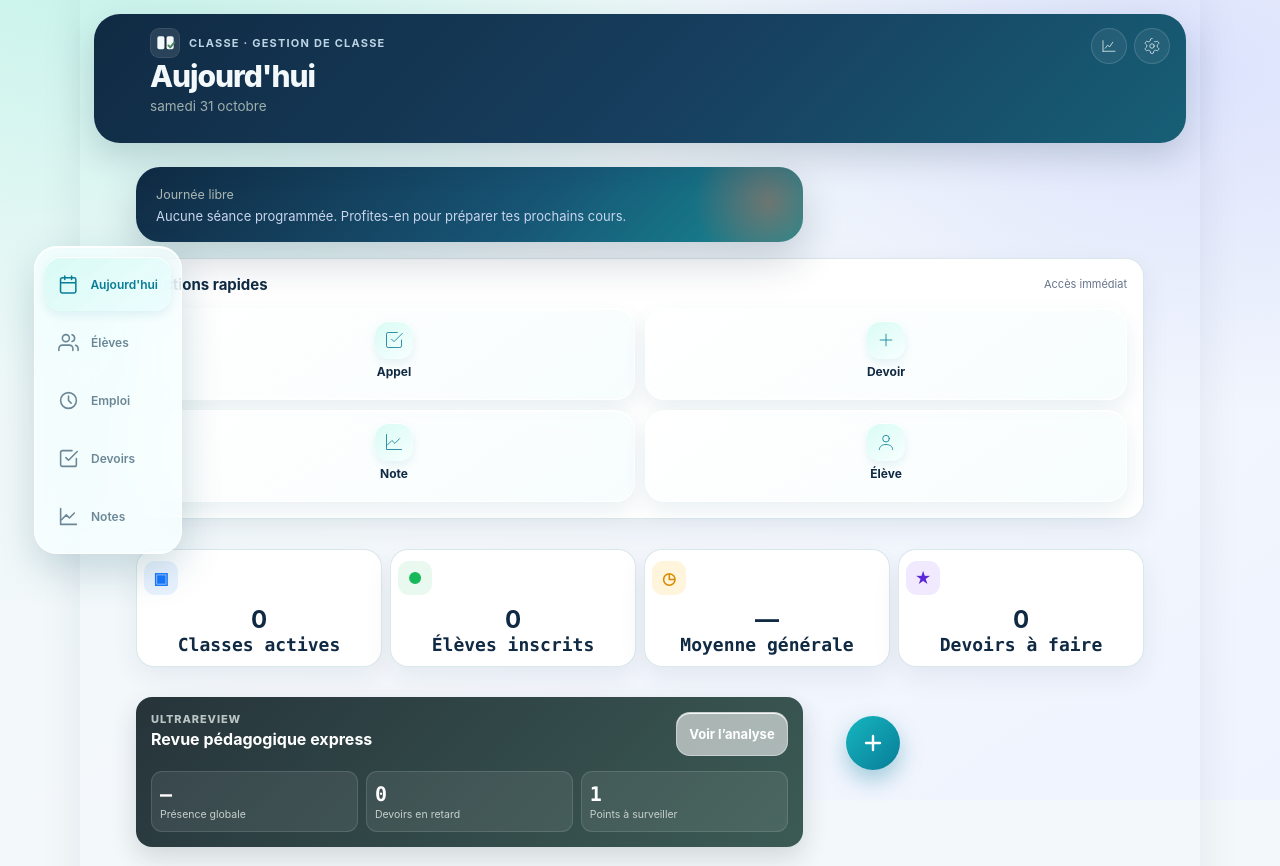
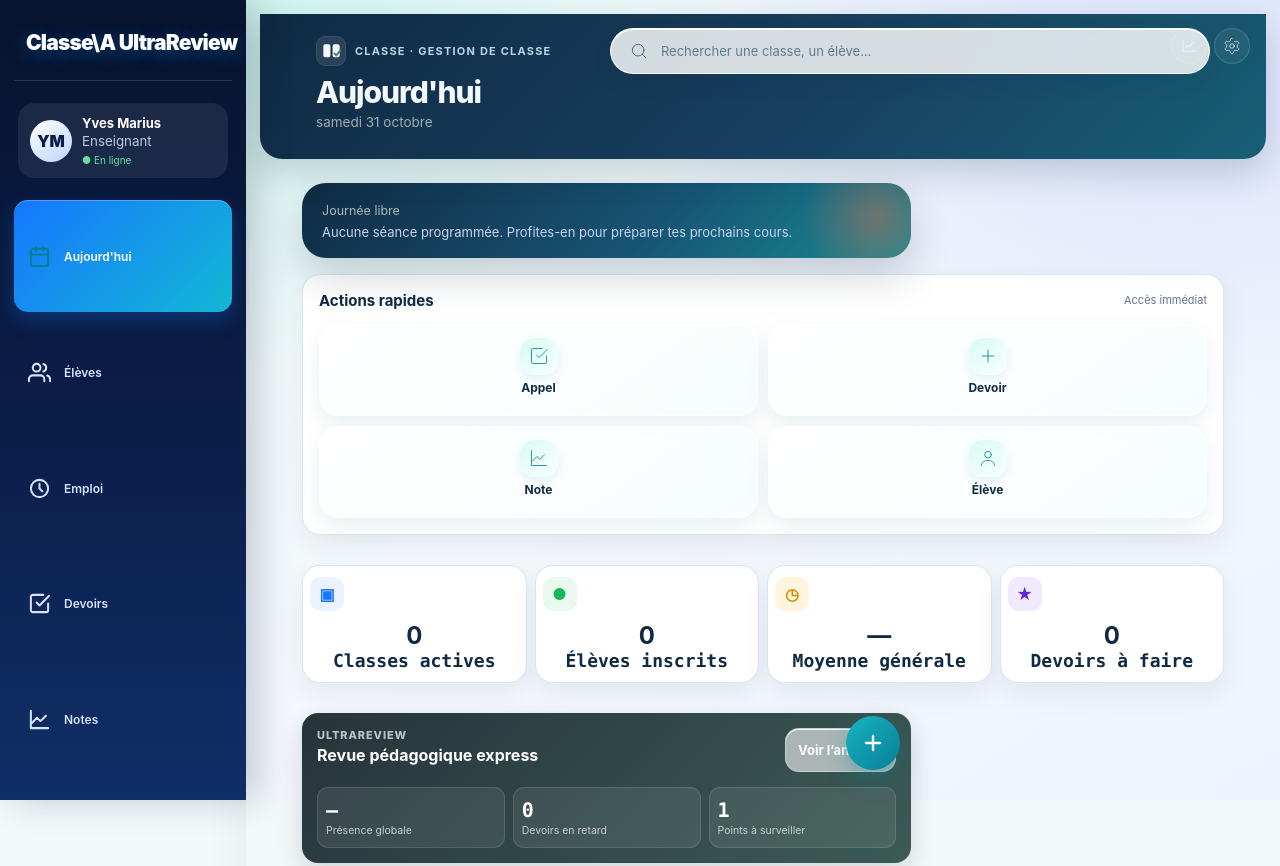
Before and after one commit to Yves19011999/Class_app, a website with bundled scripts: page index.html in a window 1280 px wide. Shown: the top 866 px of the page. Built offline with nearby package versions, Linux system fonts and the light colour scheme; what @capacitor/core would draw is missing.

Commit message:
Match UltraReview dashboard reference layout

```diff
--- a/app.js
+++ b/app.js
@@ -747,6 +747,7 @@ async function lockApp(){const hash=localStorage.getItem('classe_pin_hash');if(!
 function renderTopbar(){
   const el=document.getElementById('topbarTitle'),sub=document.getElementById('topbarSub'),ey=document.getElementById('topbarEyebrow');
   ey.textContent=getAppName();
+  const globalSearch=document.getElementById('globalSearch'); if(globalSearch) globalSearch.value=state.studentsSearch||'';
   const titles={today:"Aujourd'hui",students:'Élèves',schedule:'Planning',homework:'Devoirs',grades:'Notes',stats:'Statistiques'};el.textContent=titles[state.currentTab]||'Classe';sub.textContent=state.currentTab==='today'?fmtDateLong(todayISO()):'';
 }
 function renderAll(){renderTopbar();renderToday();renderStudents();renderSchedule();renderHomework();renderGrades();renderStats();updateFab();}
@@ -758,6 +759,7 @@ function setupTabs(){
     renderTopbar(); updateFab(); window.scrollTo(0,0);
   });
   document.getElementById('topbarSettings').onclick=()=>{haptic();openSettings();};
+  document.getElementById('globalSearch')?.addEventListener('input',e=>{state.studentsSearch=e.target.value.trim();const tab=document.querySelector('.tab[data-tab="students"]');if(state.currentTab!=='students'){tab?.click();}else renderStudents();});
   document.getElementById('topbarInsights').onclick=()=>{haptic();
     const tab=document.querySelector('.tab[data-tab="stats"]');
     if(tab) document.querySelectorAll('.tab').forEach(t=>t.classList.toggle('active',t===tab));
--- a/index.html
+++ b/index.html
@@ -821,6 +821,7 @@
   .sheet-overlay{background:rgba(8,35,50,.46);backdrop-filter:blur(9px);-webkit-backdrop-filter:blur(9px);}
   .sheet{border:1px solid rgba(255,255,255,.82);border-radius:28px 28px 0 0;background:rgba(247,255,255,.95);box-shadow:0 -18px 54px rgba(8,55,70,.24);}
   .toast{background:rgba(16,42,67,.92);backdrop-filter:blur(16px);-webkit-backdrop-filter:blur(16px);}
+  .topbar-head{display:flex;align-items:center;gap:20px;min-width:0}.global-search{display:flex;align-items:center;gap:10px;flex:1;max-width:640px;margin-left:clamp(10px,3vw,42px);padding:0 18px;height:46px;border-radius:999px;background:rgba(255,255,255,.82);border:1px solid rgba(255,255,255,.92);color:#245A7A;box-shadow:inset 0 1px 0 #fff,0 8px 20px rgba(16,42,67,.08);backdrop-filter:blur(14px);-webkit-backdrop-filter:blur(14px)}.global-search svg{width:20px;height:20px;flex:0 0 auto}.global-search input{width:100%;border:0;outline:0;background:transparent;color:#102A43;font-size:13px}.global-search input::placeholder{color:#617B8C}
   @supports not ((backdrop-filter:blur(1px)) or (-webkit-backdrop-filter:blur(1px))){.tabbar{background:rgba(247,255,255,.98)}.quick-btn,.feature-btn,.topbar-action{background:#F7FFFF;}}
   @media(min-width:760px){
     #app{padding-bottom:20px;}
@@ -835,6 +836,17 @@
     .tab span{font-size:12px;}
     .fab{bottom:30px;}
   }
+  @media(min-width:1000px){
+    #app{margin-left:246px;max-width:calc(100% - 246px);}
+    .tabbar{left:0;top:0;bottom:0;transform:none;width:246px;height:100vh;justify-content:flex-start;align-items:stretch;padding:24px 14px;border:0;border-radius:0;background:linear-gradient(180deg,#07142F 0%,#0B1E4A 55%,#102F67 100%);box-shadow:12px 0 34px rgba(7,20,47,.2);}
+    .tabbar:before{content:'Classe\\A UltraReview';white-space:pre;display:block;padding:8px 12px 26px;color:#fff;font-size:21px;line-height:1.05;font-weight:900;letter-spacing:-.04em;border-bottom:1px solid rgba(255,255,255,.14);margin-bottom:18px;text-shadow:0 4px 18px rgba(30,151,255,.4);}
+    .side-profile{display:flex;align-items:center;gap:10px;margin:0 4px 18px;padding:12px;border-radius:16px;background:rgba(255,255,255,.08);color:#fff}.side-avatar{width:42px;height:42px;border-radius:50%;display:grid;place-items:center;background:linear-gradient(145deg,#fff,#BBD5FF);color:#0B1E4A;font-weight:900}.side-profile strong{display:block;font-size:13px}.side-profile small{display:block;color:#B9C9E8;margin-top:2px}.side-profile span{display:block;color:#65E0A5;font-size:10px;margin-top:5px}
+    .tab{min-height:52px;justify-content:flex-start;gap:13px;padding:10px 14px;border-radius:14px;color:#D6E3FF;font-weight:750;font-size:13px;text-align:left;}
+    .tab svg{width:23px;height:23px;stroke-width:2.1;}
+    .tab.active{color:#fff;background:linear-gradient(135deg,#1677FF,#13B8D4);box-shadow:0 8px 20px rgba(22,119,255,.28),inset 0 1px 0 rgba(255,255,255,.25);}
+    .topbar{border-radius:0 0 22px 22px;}
+    .view{padding-left:clamp(24px,3vw,56px);padding-right:clamp(24px,3vw,56px);}
+  }
   @media(min-width:1100px){.view{padding-left:56px;padding-right:56px}.topbar{padding-left:56px;padding-right:56px;}}
 
 </style>
@@ -844,7 +856,7 @@
 
   <!-- TOP BAR -->
   <div class="topbar">
-    <div class="brandline"><span class="brandmark" aria-hidden="true"><svg viewBox="0 0 48 48" fill="none"><rect x="7" y="9" width="15" height="27" rx="4" fill="currentColor"/><rect x="26" y="9" width="15" height="27" rx="4" fill="currentColor"/><path d="M24 10v25" stroke="#1E2A2F" stroke-width="3"/><path d="m30 28 4 4 8-10" stroke="#4D8464" stroke-width="4" stroke-linecap="round" stroke-linejoin="round"/></svg></span><p class="eyebrow" id="topbarEyebrow">Classe · Gestion de classe</p></div>
+    <div class="topbar-head"><div class="brandline"><span class="brandmark" aria-hidden="true"><svg viewBox="0 0 48 48" fill="none"><rect x="7" y="9" width="15" height="27" rx="4" fill="currentColor"/><rect x="26" y="9" width="15" height="27" rx="4" fill="currentColor"/><path d="M24 10v25" stroke="#1E2A2F" stroke-width="3"/><path d="m30 28 4 4 8-10" stroke="#4D8464" stroke-width="4" stroke-linecap="round" stroke-linejoin="round"/></svg></span><p class="eyebrow" id="topbarEyebrow">Classe · Gestion de classe</p></div><label class="global-search"><svg viewBox="0 0 24 24" fill="none" stroke="currentColor" stroke-linecap="round"><circle cx="11" cy="11" r="7"/><path d="m20 20-4-4"/></svg><input id="globalSearch" type="search" placeholder="Rechercher une classe, un élève…" aria-label="Rechercher une classe ou un élève"></label></div>
     <h1 id="topbarTitle">Aujourd'hui</h1>
     <p class="sub" id="topbarSub"></p>
     <div class="topbar-actions">
@@ -880,6 +892,7 @@
 
   <!-- TAB BAR -->
   <div class="tabbar">
+    <div class="side-profile"><div class="side-avatar">YM</div><div><strong>Yves Marius</strong><small>Enseignant</small><span>● En ligne</span></div></div>
     <button class="tab active" data-tab="today">
       <svg viewBox="0 0 24 24" fill="none" stroke-linecap="round" stroke-linejoin="round"><path d="M8 2v4M16 2v4M3 10h18M5 4h14a2 2 0 0 1 2 2v14a2 2 0 0 1-2 2H5a2 2 0 0 1-2-2V6a2 2 0 0 1 2-2Z"/></svg>
       <span>Aujourd'hui</span>
```
